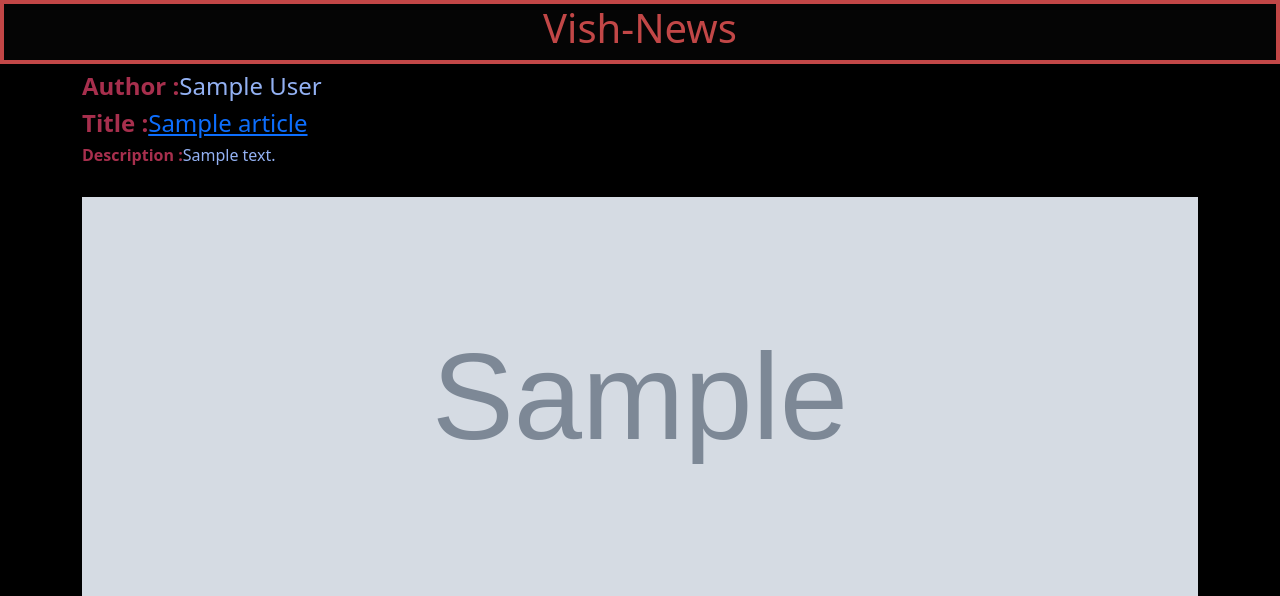
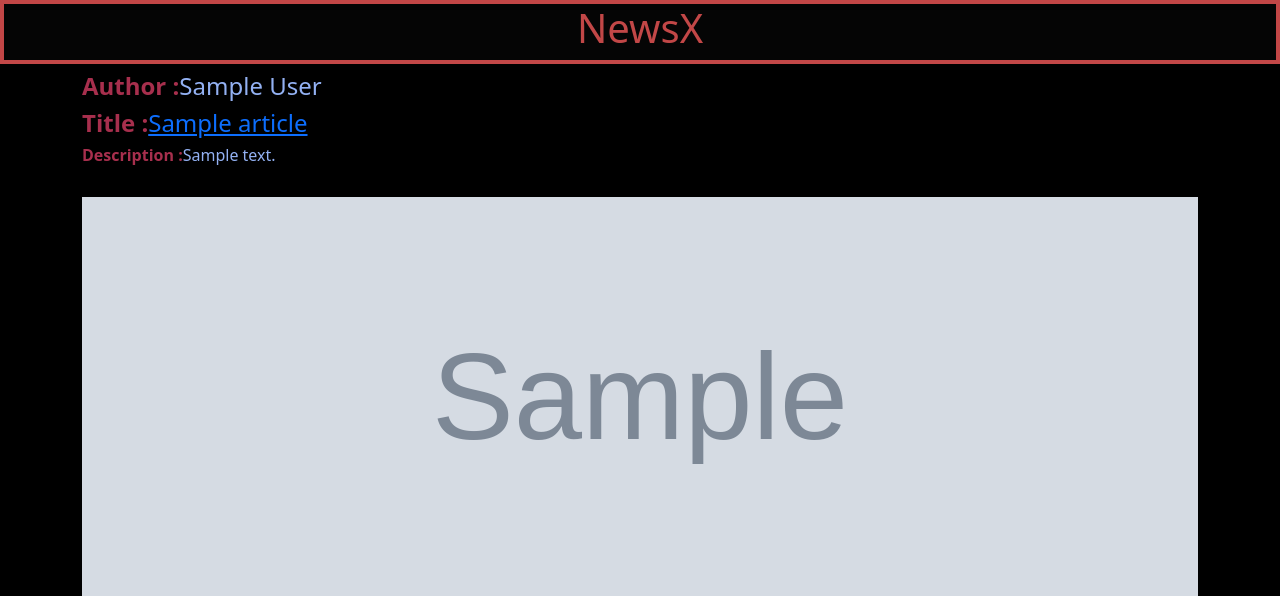
Before and after one commit to sri-harsha02/Flask-News, a Flask app: page / in a window 1280 px wide. Shown: the top 596 px of the page. Run offline with Flask 2, Linux system fonts and the light colour scheme; grey boxes marked "Sample" are stand-in pictures; a database or web service that is not in the repository returns one stand-in record (values such as "Sample title"); data that the repository does not hold is empty.

Commit message:
Update index.html

```diff
--- a/Templates/index.html
+++ b/Templates/index.html
@@ -12,7 +12,7 @@
             transform: scale(1.2);
         }
     </style>
-    <title>Vish News</title>
+    <title>NewsX</title>
 </head>
 
 <body style="background-color: black">
@@ -24,7 +24,7 @@
         width: 100%;
       ">
         <center>
-            <h1>Vish-News</h1>
+            <h1>NewsX</h1>
         </center>
     </div>
     <div class="container">
```
